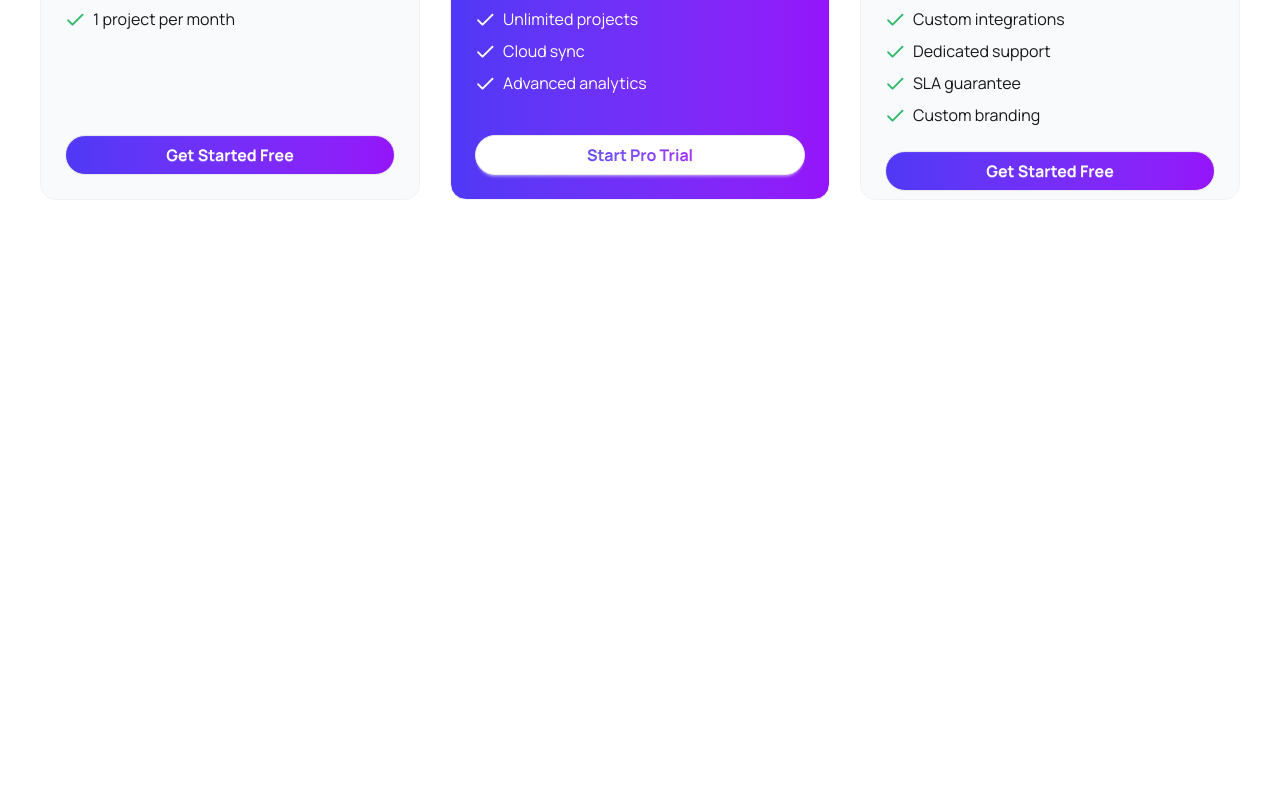
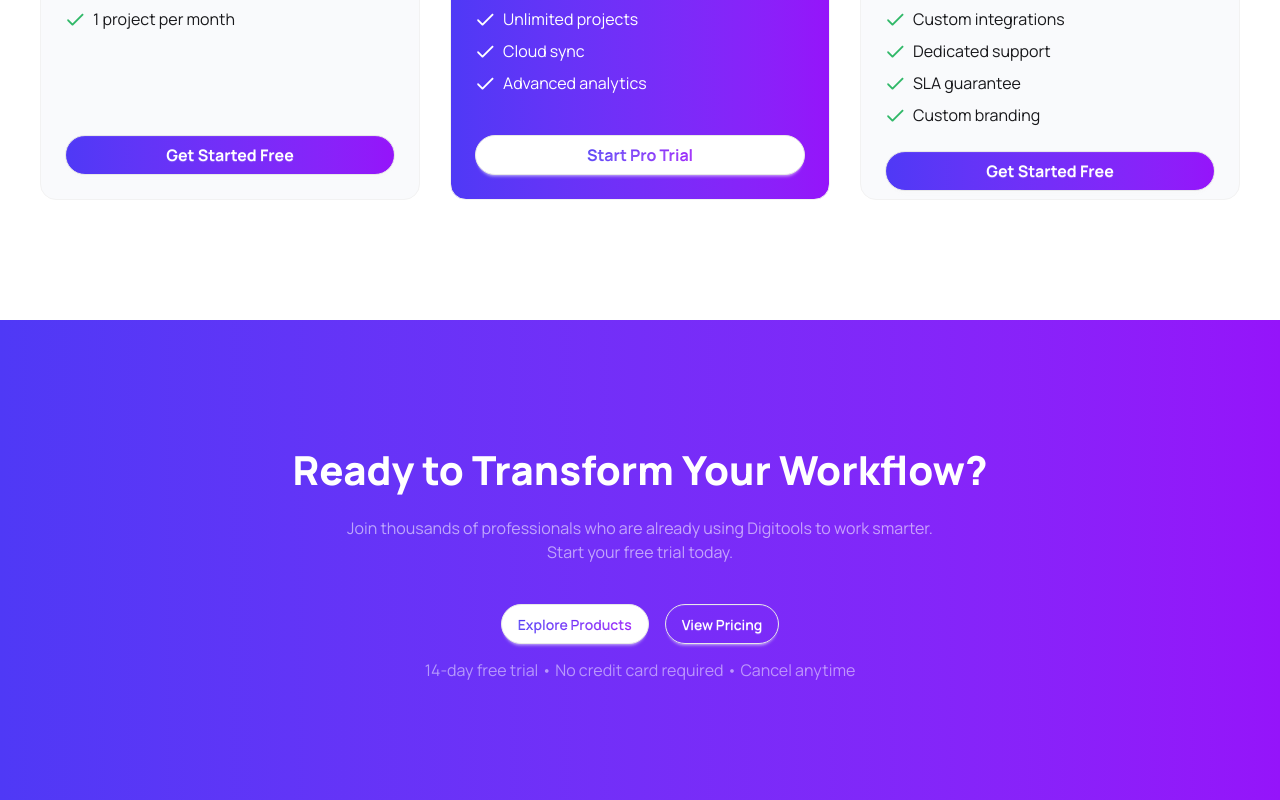
Before and after one commit to cseanwar/assignment6-digitools, a React (Vite) app: page / in a window 1280 px wide. Shown: the part 2346-3146 px from the top of the page. Before the commit the page ends 2666 px from the top, so only its background shows below. Built offline with nearby package versions, Linux system fonts and the light colour scheme.

Commit message:
Added Transform section

```diff
--- a/src/App.jsx
+++ b/src/App.jsx
@@ -4,6 +4,7 @@
 import Pricing from './components/Pricing'
 import Ratings from './components/Ratings'
 import StepsCards from './components/StepsCards'
+import TransformSection from './components/TransformSection'
 
 function App() {
 
@@ -14,6 +15,7 @@
      <Ratings />
      <StepsCards />
      <Pricing />
+     <TransformSection />
     </>
   )
 }
--- /dev/null
+++ b/src/components/TransformSection.jsx
@@ -0,0 +1,22 @@
+import React from "react";
+
+const TransformSection = () => {
+  return (
+    <div className="bg-linear-to-r from-[#4f39f6] to-[#9514fa] py-30 px-2">
+      <div className="flex flex-col gap-4 justify-center items-center text-center">
+        <h2 className="font-extrabold text-[40px] text-[#FFFFFF]">Ready to Transform Your Workflow?</h2>
+        <p className="text-base text-[#FFFFFF90] leading-6">
+          Join thousands of professionals who are already using Digitools to
+          work smarter. <br />Start your free trial today.
+        </p>
+        <div className="flex gap-4 mt-6">
+          <button className="btn bg-white rounded-full"><span className="bg-linear-to-r from-[#4f39f6] to-[#9514fa] bg-clip-text text-transparent">Explore Products</span></button>
+          <button className="btn rounded-full bg-transparent text-[#FFFFFF]">View Pricing</button>
+        </div>
+        <p className="text-base text-[#FFFFFF80] leading-5">14-day free trial • No credit card required • Cancel anytime</p>
+      </div>
+    </div>
+  );
+};
+
+export default TransformSection;
```
